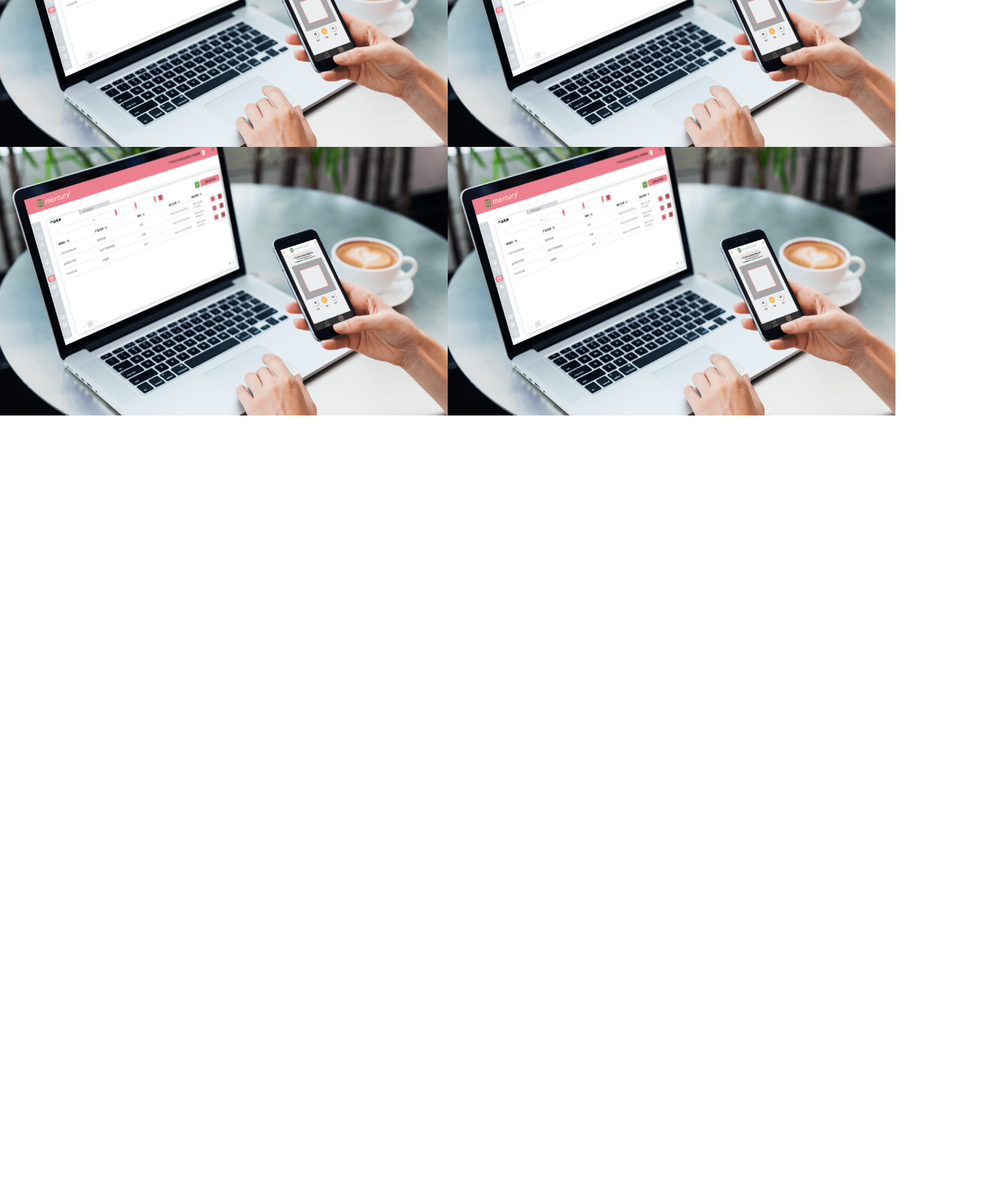
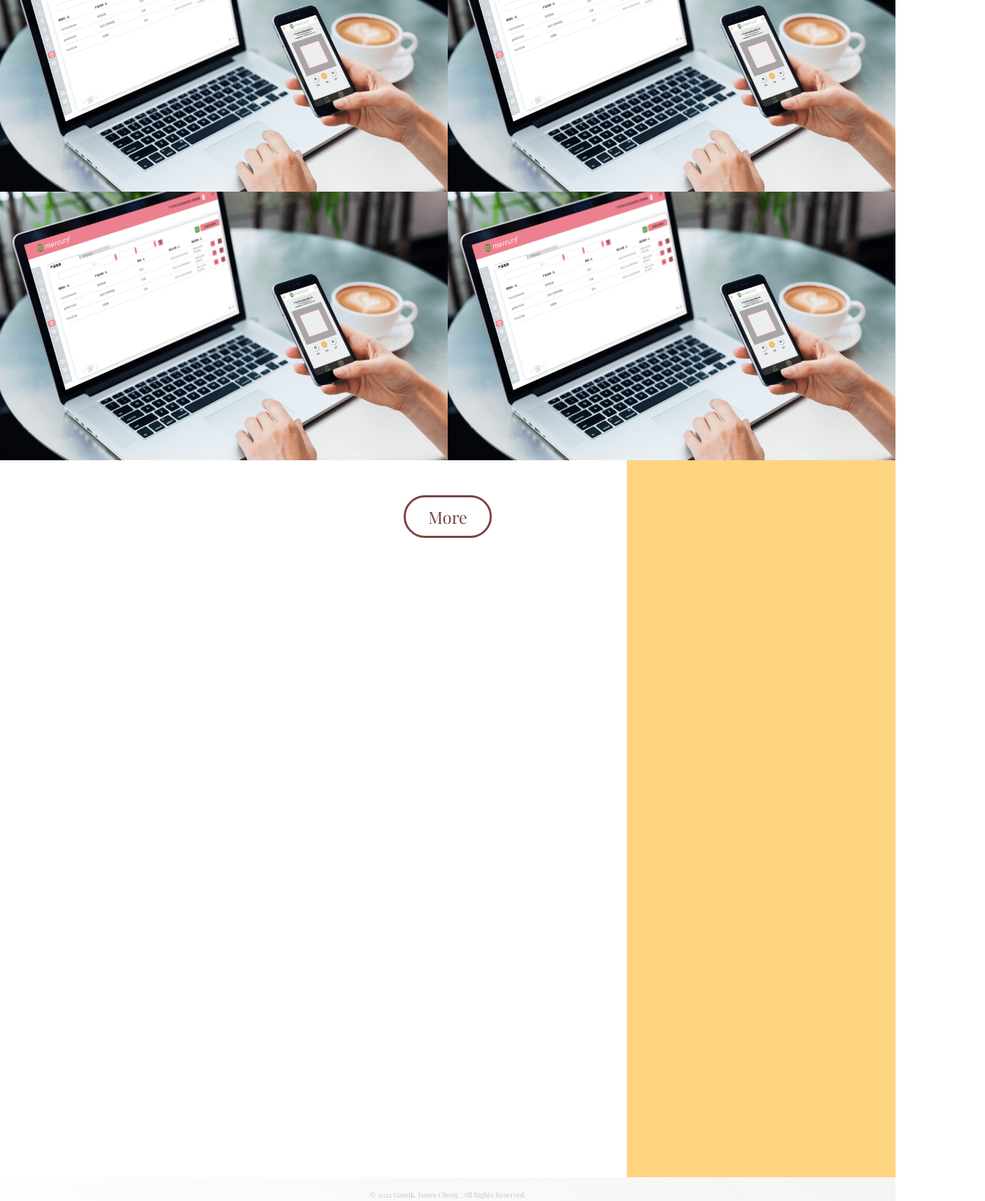
Before and after one commit to Gaseik/Portfolio, a React (Create React App) app: page / in a window 1280 px wide. Shown: the part 1080-2797 px from the top of the page at 70% size, 1408 px wide, since content can reach past the window. Before the commit the page ends 1674 px from the top, so only its background shows below. Built offline with nearby package versions, Linux system fonts and the light colour scheme; a web font is replaced by a local one.

Commit message:
projects and more

```diff
--- a/src/App.js
+++ b/src/App.js
@@ -5,6 +5,8 @@ import Header from "./layout/header";
 import Home from "./pages/home";
 import LandingPage from "./pages/LandingPage";
 import { createTheme, ThemeProvider, styled } from "@mui/material/styles";
+import Footer from "./layout/footer"
+
 
 const theme = createTheme({});
 
@@ -15,6 +17,7 @@ function App() {
         <Router>
           <Header />
           <LandingPage />
+          <Footer/>
         </Router>
       </div>
     </ThemeProvider>
--- a/src/Component/loading.jsx
+++ b/src/Component/loading.jsx
@@ -6,7 +6,7 @@ import color, { style } from "../styles/js/style";
 export const useStyles = makeStyles((theme) => ({
   loading: {
     zIndex: (props) => (props.isloading ? 10 : -1),
-    width: "100vw",
+    width: "100%",
     height: "100vh",
     // height: props=>props.isloading?'100vh':'0',
     position: "absolute",
--- a/src/layout/footer.jsx
+++ b/src/layout/footer.jsx
@@ -2,6 +2,7 @@ import * as React from "react";
 import { useState } from "react";
 import { makeStyles } from "@mui/styles";
 import { useScrollPosition } from "./useScrollPosition"
+import {breakpoints} from '../styles/js/style'
 let height = "50px";
 
 
@@ -10,23 +11,18 @@ export const useStyles = makeStyles({
     bottom:0,
     left: 0,
     color:'#C4C4C4',
-    //  transform: props=>!props.sticky ? "translateY(100%)" : "translateY(0)",
-    // transition: "transform 300ms ease-in-out",
-    // position: "absolute",
     height: height,
-    // padding: 10px 100px,
-    width: "100vw",
-    // align-content: center,
     zIndex: "10",
     fontSize:10,
-    // margin:'0 4rem'
     flexWrap: "wrap",
     display: "flex",
     alignItems: "center",
     justifyContent: "center",
     background: 'linear-gradient(220.1deg, rgba(0, 0, 0, 0.04) 3.99%, rgba(255, 255, 255, 0.056) 115.92%)',
     backdropFilter: 'blur(40px)',
-    // marginTop:-50,
+    [breakpoints.xs]:{
+      display: 'none',
+    }
   },
 });
 
@@ -43,7 +39,7 @@ function Footer() {
   return (
     <div className={classes.container}>
       <div className={classes.title}>
-      © 2021 Hannlync Technologies, All Rights Reserved.
+      © 2022 Gaseik. James Cheng , All Rights Reserved.
       </div>
     </div>
   );
--- /dev/null
+++ b/src/pages/About.jsx
@@ -0,0 +1,29 @@
+import * as React from "react";
+import Grid from "@mui/material/Grid";
+import { makeStyles } from "@mui/styles";
+import color, { style } from "../styles/js/style";
+import { withRouter } from "react-router";
+
+export const useStyles = makeStyles((theme) => ({
+   container: {
+     width: "100%",
+     height: "100vh",
+     // display: "flex",
+     position: "relative",
+     margin:'0rem 0',
+     padding:'0 5%'
+   },
+ }));
+
+
+ function About ({}){
+    const classes = useStyles()
+
+    return(
+     <div className={classes.container}>
+
+     </div>
+    )
+}
+
+export default withRouter(About)
--- a/src/pages/LandingPage.jsx
+++ b/src/pages/LandingPage.jsx
@@ -6,6 +6,7 @@ import { withRouter } from "react-router";
 import Loading from '../Component/loading'
 import Home from './home'
 import Projects from './ProjectsPreview'
+import About from './About'
 
 
 export const useStyles = makeStyles((theme) => ({
@@ -45,7 +46,7 @@ function LandingPage({ history }) {
       <Loading isloading={isloading}/>
       <Home setIsloading={setIsloading}/>
       <Projects setIsloading={setIsloading}/>
-
+      <About setIsloading={setIsloading}/>
     </div>
   );
 }
--- a/src/pages/ProjectsPreview.jsx
+++ b/src/pages/ProjectsPreview.jsx
@@ -11,10 +11,10 @@ import Grid from "@mui/material/Grid";
 export const useStyles = makeStyles((theme) => ({
   container: {
     width: "100%",
-    height: "100vh",
+    height: "100%",
     // display: "flex",
     position: "relative",
-    // alignItems: "center",
+    margin:'4rem 0'
   },
   title: {
     margin: "2rem 0",
@@ -43,7 +43,45 @@ export const useStyles = makeStyles((theme) => ({
     backgroundRepeat: "no-repeat",
     backgroundSize: "cover",
   },
+  more:{
+    ...style.btn,
+    margin:'50px auto ',
+    fontSize: '24px',
+    borderRadius:'50px',
+    padding:'5px 2rem',
+    color:color.primaryDark,
+    border: '3px solid '+color.primaryDark,
+    // background: color.primary,
+    "&:hover":{
+      color:color.primary,
+      border: '3px solid '+color.primary,
+      transition:'all .2s ease-in-out',
+  }
+  }
 }));
+
+const PPs = [
+  {
+    title: "Mercury",
+    image: Image1,
+    description: "Anti-counterfeiting System",
+  },
+  {
+    title: "Hannlync",
+    image: Image1,
+    description: "Offical website",
+  },
+  {
+    title: "Janitor (Mobile)",
+    image: Image1,
+    description: "Assistant application",
+  },
+  {
+    title: "CitizenApp (Mobile)",
+    image: Image1,
+    description: "Assistant application",
+  },
+];
 
 function Projects({ history, setIsloading }) {
   const classes = useStyles();
@@ -70,10 +108,16 @@ function Projects({ history, setIsloading }) {
             <div className={classes.titleName}>Projects</div>
             <div className={classes.bar}></div>
           </div>
-          <Project />
-          <Project />
-          <Project />
-          <Project />
+          <Grid item xs={12}>
+            <Grid container spacing={0}>
+            {PPs.map((P) => (
+            <Project project={P} />
+          ))}
+            </Grid>
+
+          </Grid>
+          <div className={classes.more}>More</div>
+
         </Grid>
       </Grid>
     </Grid>
@@ -92,52 +136,73 @@ export const PStyles = makeStyles((theme) => ({
     overflow: "hidden",
     transition: "all .1s ease-in-out",
     cursor: "pointer",
-    "&:hover":{
-      "& $blur":{
-        background: 'rgba(0,0,0,.7)',
-        position: 'absolute',
-        index:2,
+    "&:hover": {
+      "& $blur": {
+        background: "rgba(0,0,0,.7)",
+        position: "absolute",
+        index: 2,
         opacity: 1,
-        width:'90%',
-        height: '90%',
-        display: "block",
+        width: "90%",
+        height: "90%",
+        display: "flex",
+        alignItems: "center",
+        justifyContent: "center",
         transition: "all 0.3s ease-in-out",
       },
-    }
+    },
   },
   blur: {
-    background: 'rgba(0,0,0,.7)',
-    position: 'absolute',
-    index:2,
-    opacity:0,
-    width: '100%',
-    height: '100%',
-    display: "block",
+    background: "rgba(0,0,0,.7)",
+    position: "absolute",
+    index: 2,
+    opacity: 0,
+    width: "100%",
+    height: "100%",
+    display: "flex",
+    flexDirection: "column",
+    alignItems: "center",
+    justifyContent: "center",
     transition: "all 0.3s ease-in-out",
   },
-  img:{
-    width: (props) => (props.in ? "110%" : '100%'),
+  title: {
+    color: "#fff",
+    fontSize: 24,
+    // fontWeight: "bold",
+  },
+  bar:{
+    width: "100%",
+    height:'3px',
+    display: 'flex',
+    background: color.primary,
+    margin:'5px 0'
+  },
+  img: {
+    width: (props) => (props.in ? "110%" : "100%"),
     transition: "all 0.2s ease-in-out",
+  },
+  description: {
+    color:'#f4f4f4'
   }
 }));
 
-function Project({}) {
-  const [inornot, setInornot] = useState(false);
-  const classes = PStyles({ in: inornot });
-  // useEffect(() => {console.log(inornot)},[inornot])
+function Project({ project }) {
+  const classes = PStyles();
+
   return (
     <Grid
       item
       xs={6}
       className={classes.project}
-      onMouseEnter={() => setInornot(true)}
-      onMouseLeave={() => setInornot(false)}
     >
       {/* <div className={classes.project}></div> */}
-      <img src={Image1} alt="23" className={classes.img}/>
+      <img src={project.image} alt={project.title} className={classes.img} />
       <div className={classes.blur}>
-        <div className={classes.title}></div>
-        <div></div>
+        <div className={classes.title}>
+          {project.title}
+          <div className={classes.bar}></div>
+        </div>
+
+        <div className={classes.description}>{project.description}</div>
       </div>
     </Grid>
   );
--- a/src/styles/js/style.jsx
+++ b/src/styles/js/style.jsx
@@ -18,6 +18,11 @@ const color = {
     pink:'#F1AAE3',
     partners:'#95D8C6'
 }
+export const breakpoints = {
+  xs: "@media (max-width: 450px)",
+  sm: "@media (max-width: 600px)",
+  md: "@media (max-width:1025px)",
+};
 const  btn = {
   height:45,
   borderRadius:10,
@@ -29,7 +34,7 @@ const  btn = {
   cursor:'pointer',
   "&:hover":{
       opacity:".8",
-      transition:'all .2s ease-in-out',
+      transition:'all .3s ease-in-out',
   }
 }
 export const style = {
```
